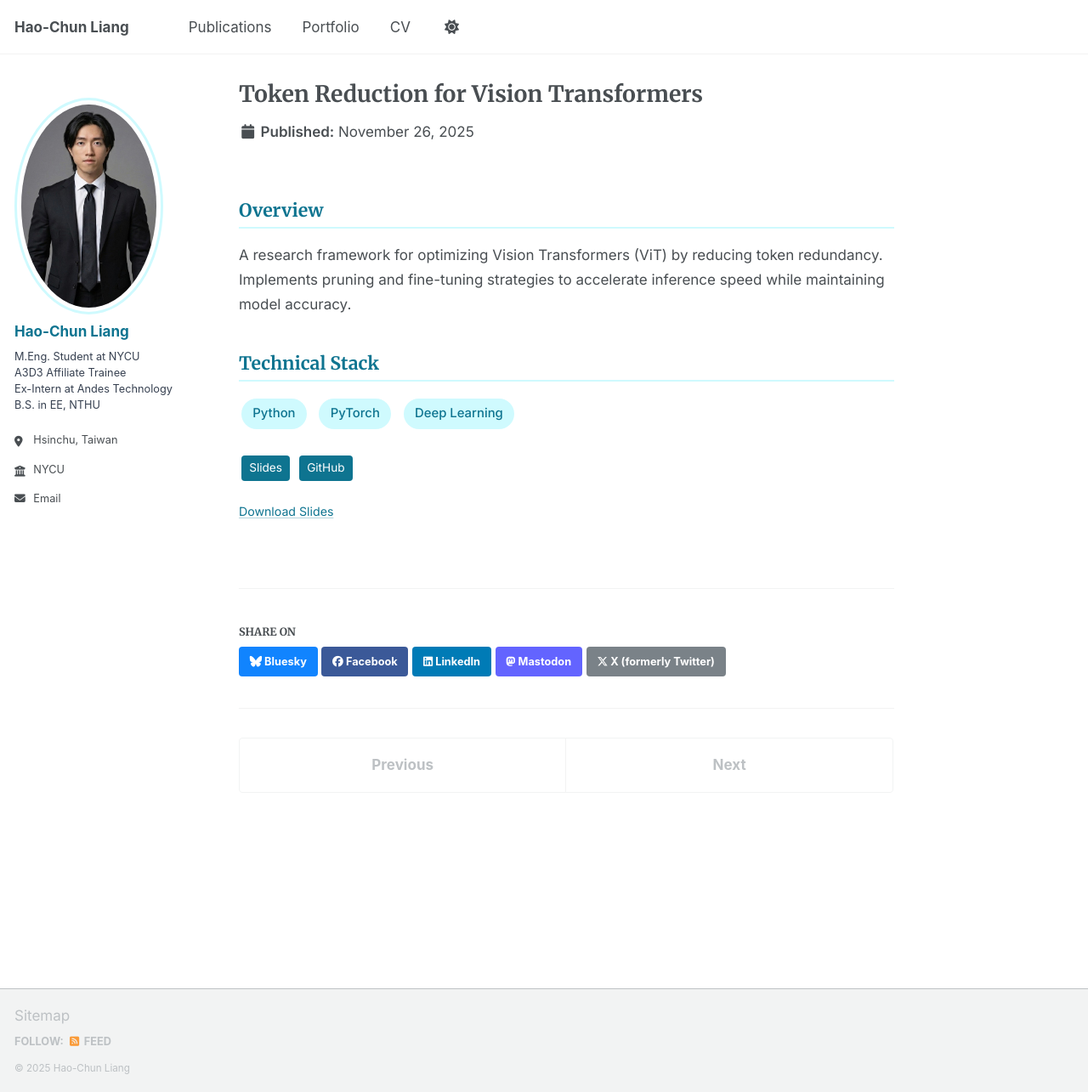
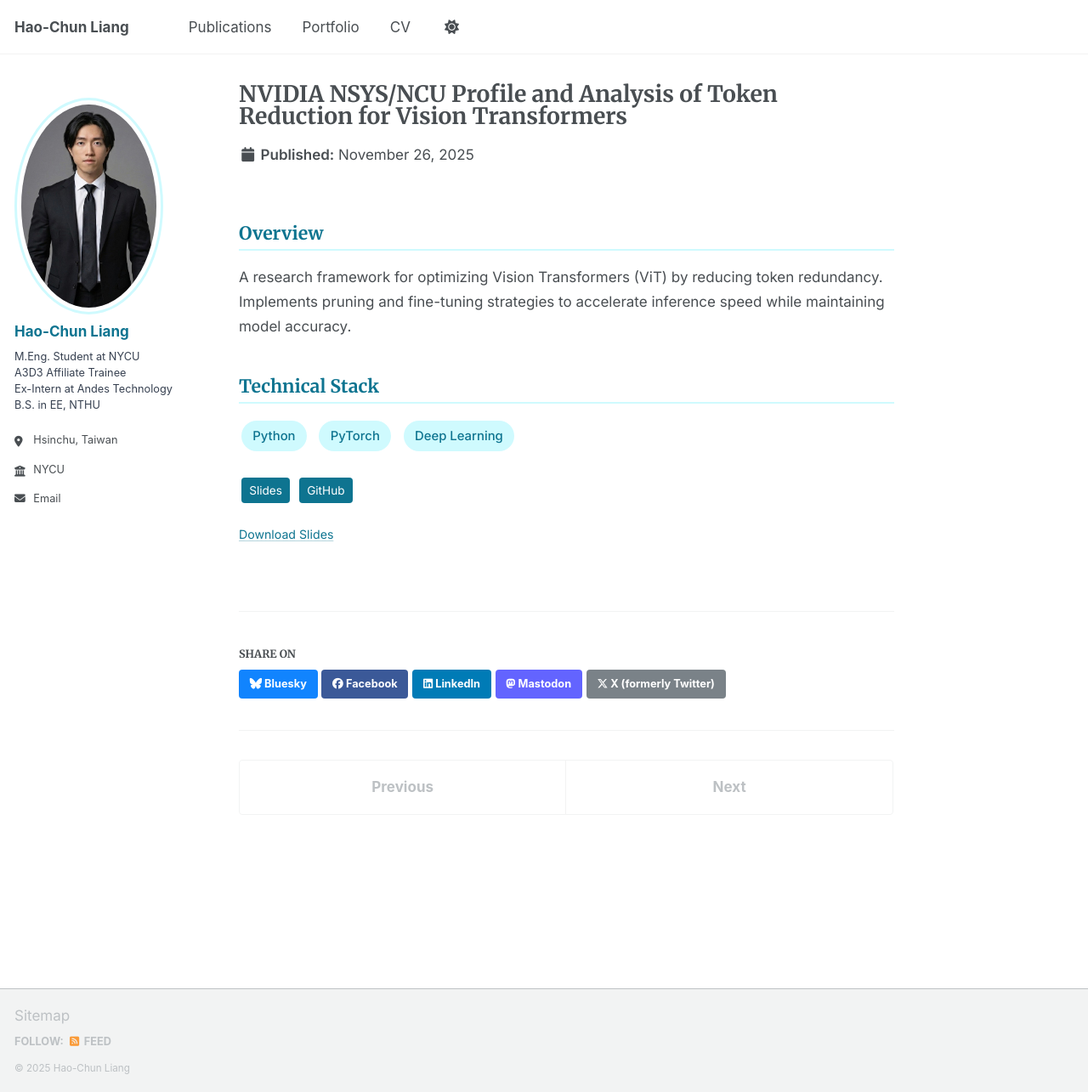
Before and after one commit to noyaboy/noyaboy.github.io, a Jekyll site: the page built from _portfolio/03-token-reduction.md, in a window 1280 px wide and 1285 px high. Shown: the whole window at 85% size. Built offline with Jekyll 4.4.1, drawn with Linux system fonts in a browser that asks for light colours; a script that is not in the unit is left out.

Commit message:
Update Token Reduction portfolio title
🤖 Generated with [Claude Code](https://claude.com/claude-code)

Co-Authored-By: Claude <noreply@anthropic.com>

```diff
--- a/_portfolio/03-token-reduction.md
+++ b/_portfolio/03-token-reduction.md
@@ -1,5 +1,5 @@
 ---
-title: "Token Reduction for Vision Transformers"
+title: "NVIDIA NSYS/NCU Profile and Analysis of Token Reduction for Vision Transformers"
 excerpt: "A research framework for optimizing Vision Transformers (ViT) by reducing token redundancy. Implements pruning and fine-tuning strategies to accelerate inference."
 collection: portfolio
 slidesurl: "/files/Profile_Token_Reduction_for_Vision_Transformer.pdf"
```
